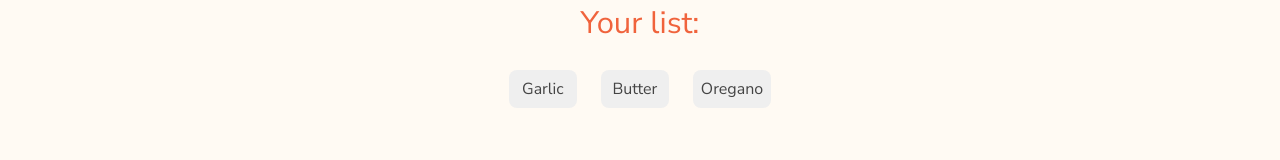
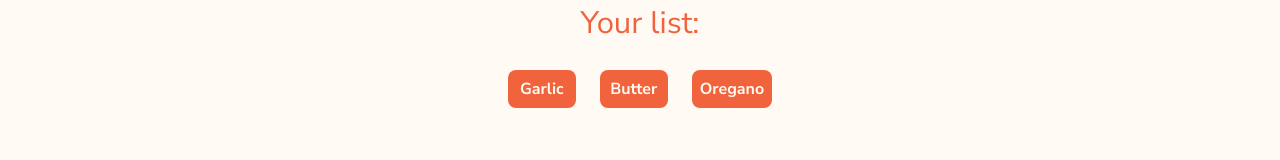
Before and after one commit to trosa-dev/vue-cooking-up, a Vue app: page / in a window 1280 px wide. Shown: the part 1047-1207 px from the top of the page. Built offline with nearby package versions, Linux system fonts and the light colour scheme; no server answers.

Commit message:
feat: add selected prop as true to GenericTag component

```diff
--- a/src/components/MainContent.vue
+++ b/src/components/MainContent.vue
@@ -16,7 +16,7 @@ export default {
       <span class="subtitle-lg your-list-text"> Your list: </span>
       <ul v-if="ingredients.length > 0" class="your-ingredients-list">
         <li v-for="(ingredient, index) in ingredients" v-bind:key="index">
-          <GenericTag :text="ingredient" />
+          <GenericTag :text="ingredient" selected />
         </li>
       </ul>
 
@@ -33,7 +33,7 @@ export default {
 .main-content {
   padding: 6.5rem 7.5rem;
   border-radius: 3.75rem 3.75rem 0rem 0rem;
-  background: var(--creme, #fffaf3);
+  background: var(--cream, #fffaf3);
   color: var(--cinza, #444);
 
   display: flex;
```
